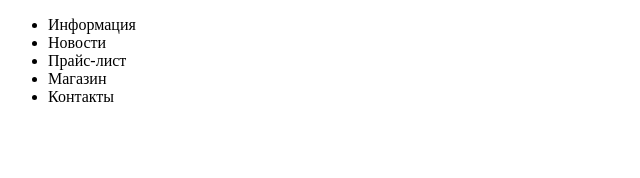
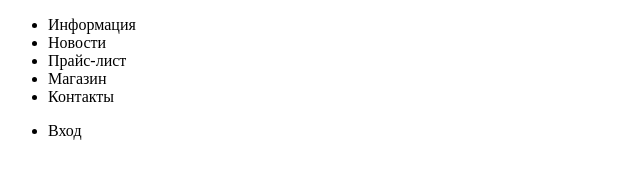
Before and after one commit to levallevchenko/506463-barbershop, a plain HTML site: page index.html in a window 1280 px wide. Shown: the full height of the page, 0-640 px from the left. Drawn offline with Linux system fonts and the light colour scheme.

Commit message:
Добавлен вход, закрыт хедер

```diff
--- a/index.html
+++ b/index.html
@@ -5,7 +5,7 @@
     	<title>HTML Academy: Барбершоп</title>
   	</head>
   	<body>
-    	<header class="main-header"></header>
+    	<header class="main-header">
 	      	<nav class="main-navigation">
 	          	<ul class="site-navigation">
 	        	  	<li class="info">Информация<a href="info.html"></a></li>
@@ -14,5 +14,9 @@
 	        	  	<li class="shop">Магазин<a href="shop.html"></a></li>
 	        	  	<li class="contacts">Контакты<a href="contacts.html"></a></li>
 	          	</ul>
+	          	<ul class="user-navigation">
+	          		<li class="login-link">Вход</li>
+	          	</ul>
+	    </header>
   	</body>
 </html>
```
